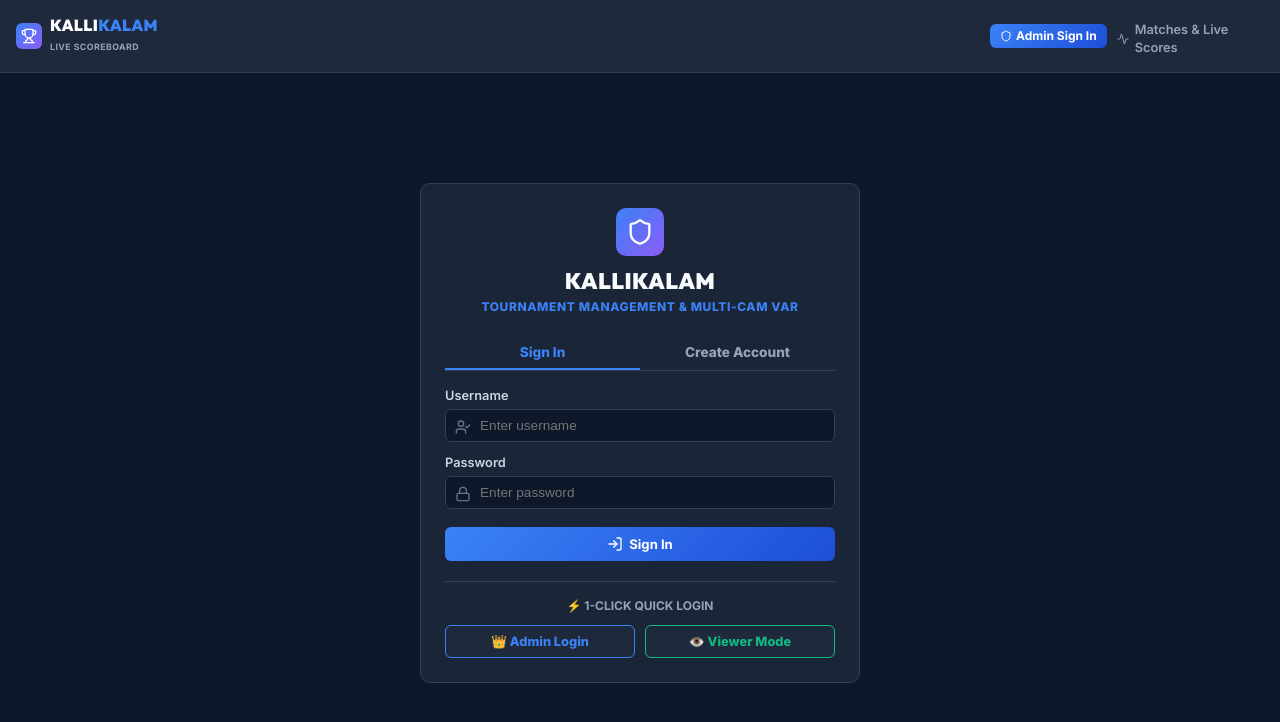
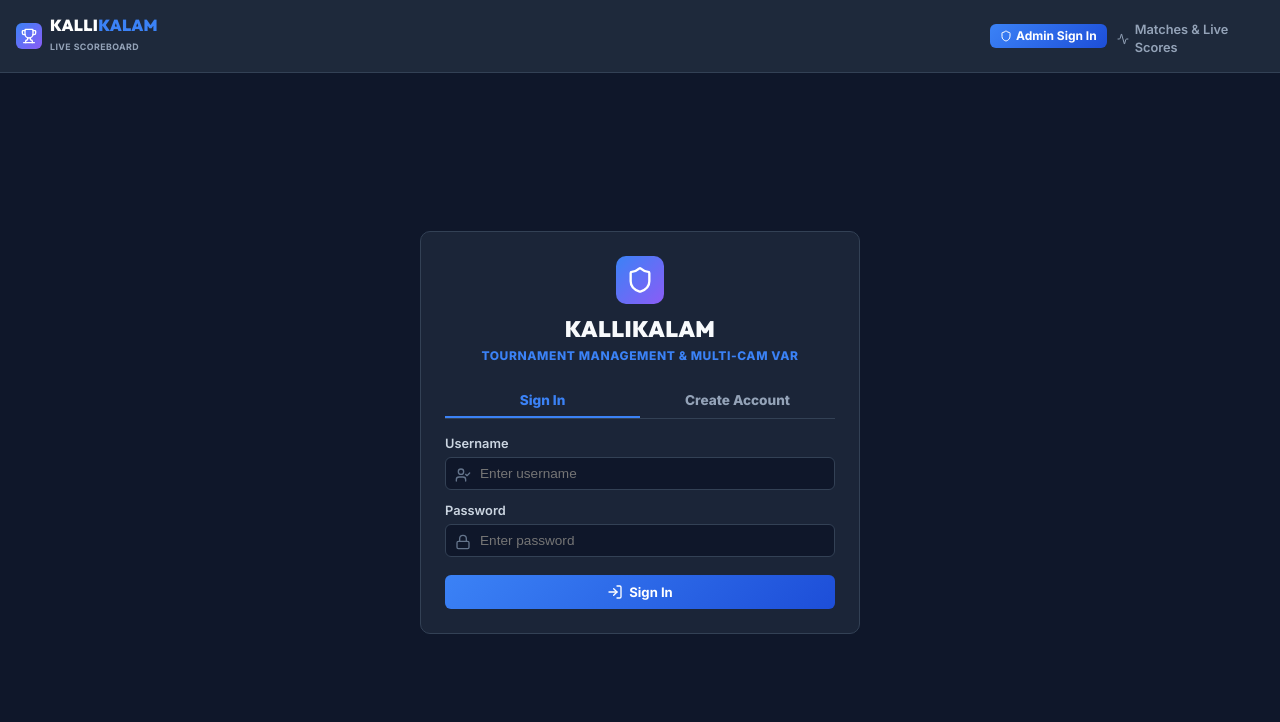
Before and after one commit to jayakrishnanx/tournament-var-system, a React (Vite) app in the folder frontend/: page /login in a window 1280 px wide. Shown: the top 722 px of the page. Built offline with nearby package versions, Linux system fonts and the light colour scheme.

Commit message:
Remove quick login buttons from Login.jsx

```diff
--- a/frontend/src/pages/Login.jsx
+++ b/frontend/src/pages/Login.jsx
@@ -262,29 +262,6 @@ export const Login = () => {
             <span>{loading ? 'Processing...' : (isRegister ? 'Create Account' : 'Sign In')}</span>
           </button>
         </form>
-
-        {/* 1-Click Quick Access */}
-        {!isRegister && (
-          <div style={{ marginTop: '20px', paddingTop: '16px', borderTop: '1px solid #334155' }}>
-            <span style={{ fontSize: '0.75rem', color: '#94a3b8', display: 'block', marginBottom: '10px', textAlign: 'center', fontWeight: '700' }}>
-              ⚡ 1-CLICK QUICK LOGIN
-            </span>
-            <div style={{ display: 'grid', gridTemplateColumns: '1fr 1fr', gap: '10px' }}>
-              <button
-                onClick={() => handleQuickLogin('admin', 'admin123')}
-                style={{ backgroundColor: '#1e293b', border: '1px solid #3b82f6', color: '#3b82f6', padding: '8px', borderRadius: '6px', fontSize: '0.8rem', fontWeight: '800', cursor: 'pointer', display: 'flex', alignItems: 'center', justifyContent: 'center', gap: '6px' }}
-              >
-                👑 Admin Login
-              </button>
-              <button
-                onClick={() => handleQuickLogin('user', 'user123')}
-                style={{ backgroundColor: '#1e293b', border: '1px solid #10b981', color: '#10b981', padding: '8px', borderRadius: '6px', fontSize: '0.8rem', fontWeight: '800', cursor: 'pointer', display: 'flex', alignItems: 'center', justifyContent: 'center', gap: '6px' }}
-              >
-                👁️ Viewer Mode
-              </button>
-            </div>
-          </div>
-        )}
       </div>
     </div>
   );
```
